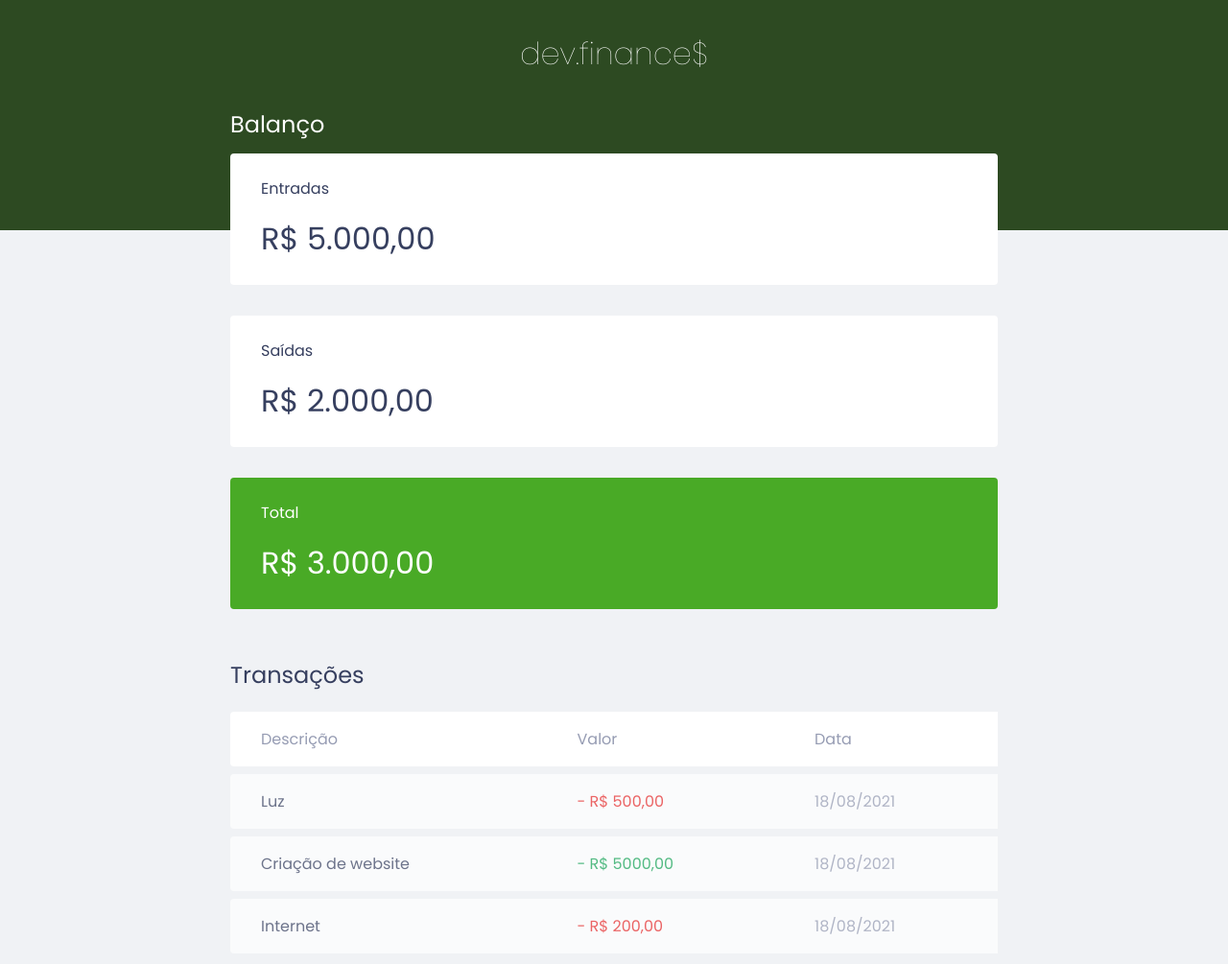
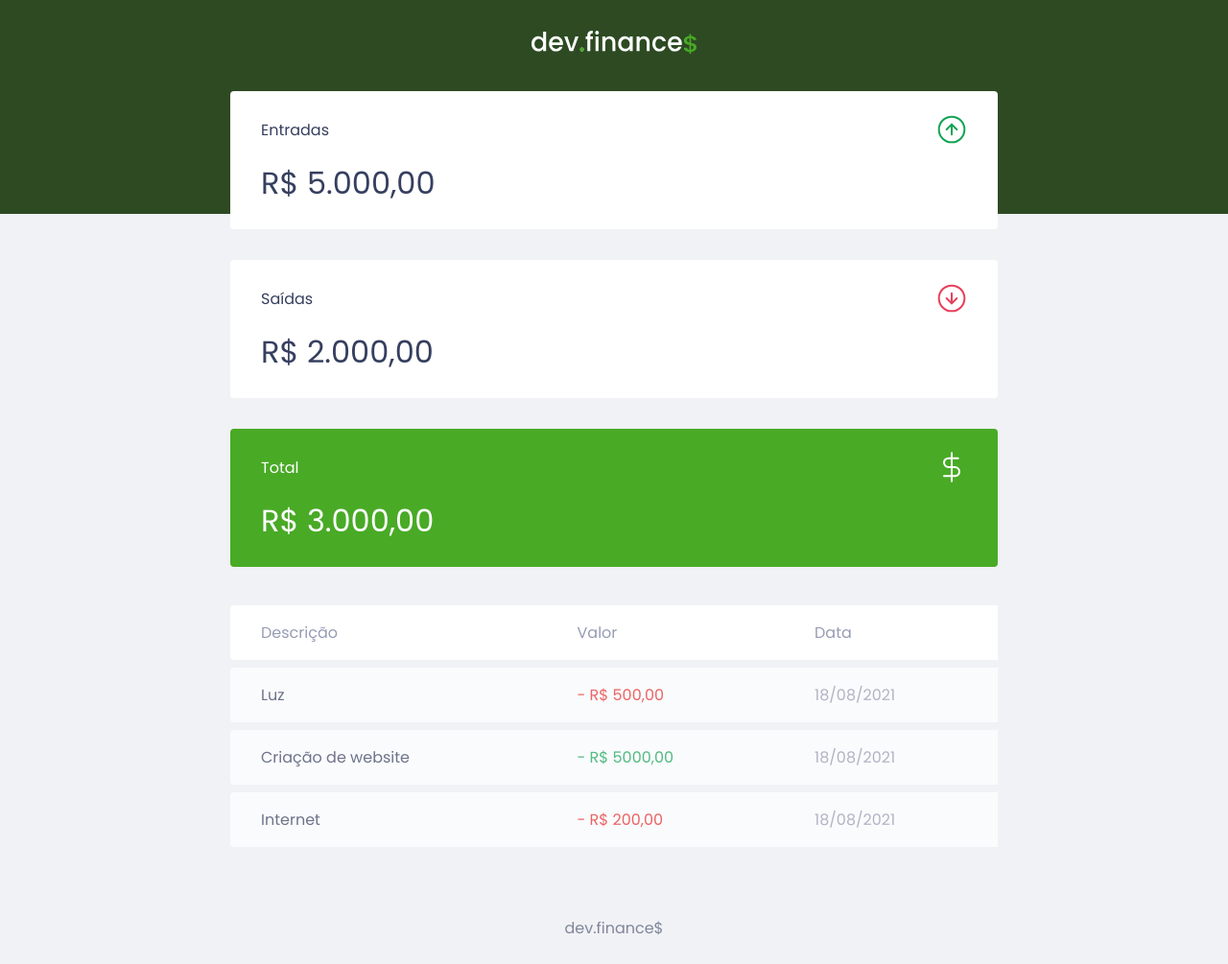
Before and after one commit to W-Carlos/DevFinances, a plain HTML site: page index.html in a window 1280 px wide. Shown: the top 1005 px of the page at 96% size. Drawn offline with Linux system fonts and the light colour scheme.

Commit message:
Hides the balance and entry titles. Added the images from the cards.

```diff
--- a/index.html
+++ b/index.html
@@ -14,31 +14,40 @@
 </head>
 <body>
     <header>
-        <h1 id="logo">dev.finance$</h1>
+        <img src="./assets/logo.svg" alt="Logo Dev Finance">
     </header>
 
     <main class="container">
         <section id="balance">
-            <h2>Balanço</h2>
+            <h2 class="sr-only">Balanço</h2>
 
             <div class="card">
-                <h3>Entradas</h3>
+                <h3>
+                    <span>Entradas</span>
+                    <img src="./assets/income.svg" alt="Imagem de entradas">
+                </h3>
                 <p>R$ 5.000,00</p>
             </div>
 
             <div class="card">
-                <h3>Saídas</h3>
+                <h3>
+                    <span>Saídas</span>
+                    <img src="./assets/expense.svg" alt="Imagem de saidas">
+                </h3>
                 <p>R$ 2.000,00</p>
             </div>
 
             <div class="card total">
-                <h3>Total</h3>
+                <h3>
+                    <span>Total</span>
+                    <img src="./assets/total.svg" alt="Imagem do total">
+                </h3>
                 <p>R$ 3.000,00</p>
             </div>
         </section>
 
         <section id="transaction">
-            <h2>Transações</h2>
+            <h2 class="sr-only">Transações</h2>
 
             <table id="data-table">
                 <thead>
--- a/style.css
+++ b/style.css
@@ -12,6 +12,19 @@
 body {
     background: #f0f2f5;
     font-family: 'Poppins', sans-serif;
+}
+
+.sr-only {
+    /* Escondendo o balanço e a entrada sem afetar sem afetar os leitores de tela*/
+    position: absolute;
+    width: 1px;
+    height: 1px;
+    padding: 0;
+    margin: -1px;
+    overflow: hidden;
+    clip: rect(0, 0, 0, 0);
+    white-space: nowrap;
+    border-width: 0;
 }
 
 .container {
@@ -67,6 +80,10 @@ header {
 .card h3 {
     font-weight: normal;
     font-size: 1rem;
+
+    display: flex;
+    align-items: center;
+    justify-content: space-between;
 }
 
 .card p {
```
